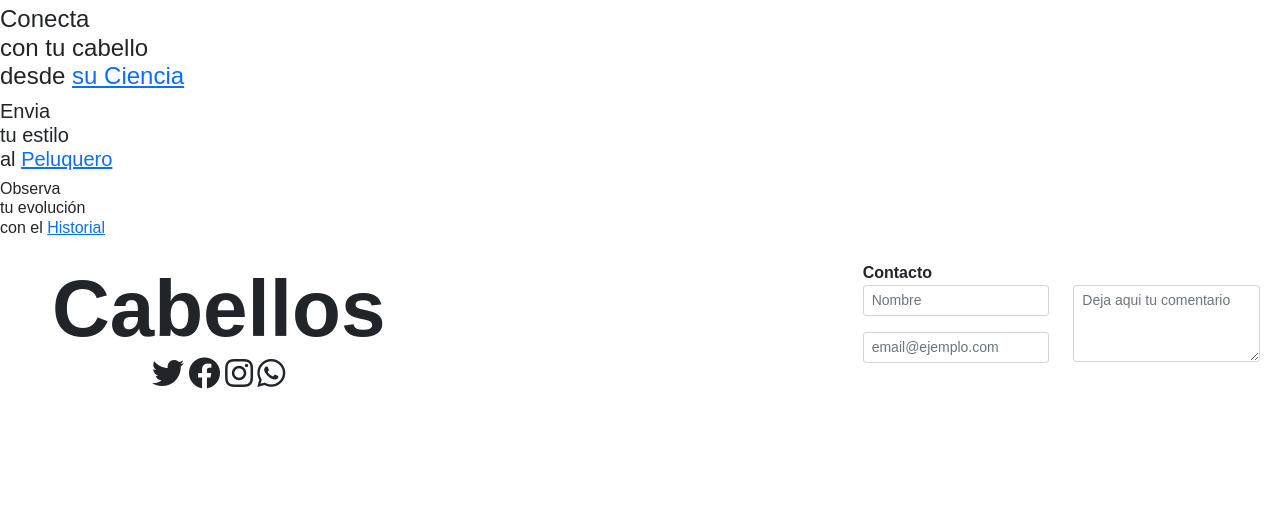
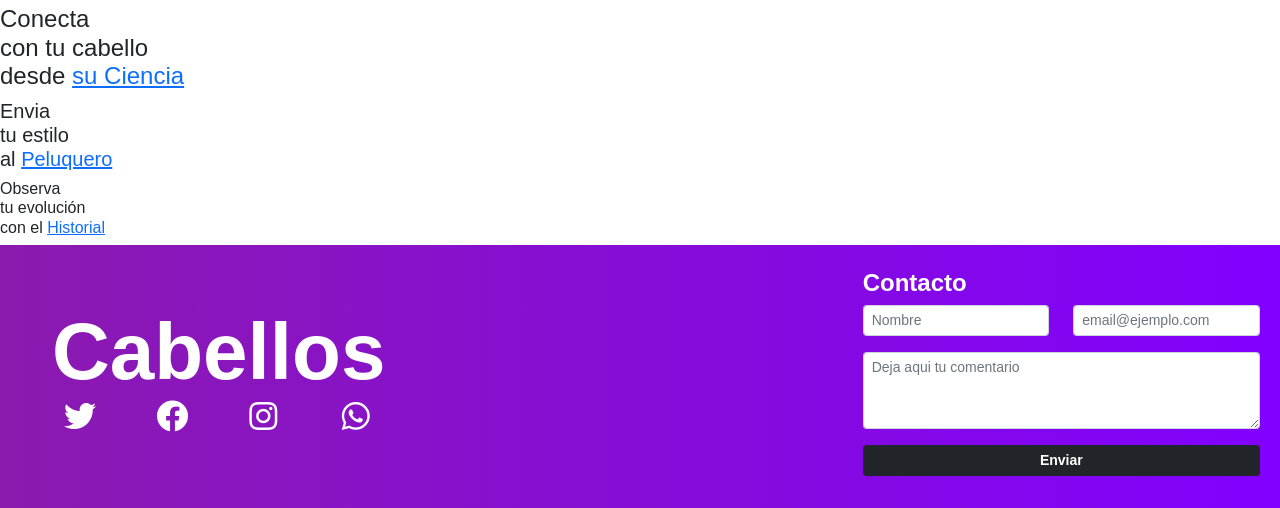
Before and after one commit to Daniel11V/Cabellos_Coderhouse, a plain HTML site: page index.html in a window 1280 px wide. Shown: the part 960-1468 px from the top of the page. Before the commit the page ends 1384 px from the top, so only its background shows below. Drawn offline with nearby package versions, Linux system fonts and the light colour scheme.

Commit message:
footer with bootstrap

```diff
--- a/css/index.css
+++ b/css/index.css
@@ -19,6 +19,28 @@ h1 {
     /* margin: 1% 2%; */
 }
 
-#portada h1 {
-    /* margin: 1 7%; */
+
+
+
+
+
+
+
+footer {
+    background-color: rgb(72, 12, 168);
+    background: linear-gradient(90deg, rgb(139 26 175), rgba(130,0,255,1));
+    color: #fff;
 }
+
+footer .logo-box {
+    max-width: min-content;
+}
+
+footer #social-media-links * {
+    cursor: pointer;
+    transition: all 0.2s;
+}
+
+footer #social-media-links *:hover {
+    transform: translate(5px, 5px);
+}
--- a/index.html
+++ b/index.html
@@ -62,34 +62,42 @@
     </main>
     <!-- Footer -->
     <footer class="container-fluid">
-        <div class="row row-cols-1 row-cols-sm-2 py-3 px-2 justify-content-between">
-            <div class="col-12 col-sm-6 col-lg-5 col-xl-4 mb-3 text-center">
+        <div class="row row-cols-1 row-cols-sm-2 py-3 px-2 justify-content-between align-items-center">
+            <div class="col-12 col-sm-6 col-lg-5 col-xl-4 mb-3">
                 <!-- logo -->
-                <div class="logo fw-bold display-1 mx-auto">Cabellos</div>
-                <div id="social-media-links mx-auto">
+                <div class="logo-box mx-auto">
+                    <div class="logo fw-bold display-1">Cabellos</div>
+                    <div id="social-media-links" class="row justify-content-between m-0">
                         <!-- Social Media Links -->
-                    <i class="fab fa-twitter fa-2x"></i>
-                    <i class="fab fa-facebook fa-2x"></i>
-                    <i class="fab fa-instagram fa-2x"></i>
-                    <i class="fab fa-whatsapp fa-2x"></i>
+                        <i class="fab fa-twitter fa-2x col-2"></i>
+                        <i class="fab fa-facebook fa-2x col-2"></i>
+                        <i class="fab fa-instagram fa-2x col-2"></i>
+                        <i class="fab fa-whatsapp fa-2x col-2"></i>
                     </div>
                 </div>
-            <div class="col-12 col-sm-6 col-lg-5 col-xl-4">
-                <span id="contact" class="fw-bold">Contacto</span>
-                <form class="row row-cols-1 row-cols-sm-2" action="#">
+            </div>
+            <div class="col-12 col-sm-6 col-lg-5 col-xl-4 mt-1">
+                <span id="contact" class="fw-bold fs-4">Contacto</span>
+                <form action="#">
+                    <div class="row row-cols-1 row-cols-sm-2 mt-1">
                         <div class="col">
                             <div class="input-group input-group-sm mb-3">
                                 <input type="text" class="form-control" id="floatingInputValue" placeholder="Nombre">
                             </div>
+                        </div>
+                        <div class="col">
                             <div class="input-group input-group-sm mb-3">
-                            <input type="email" class="form-control" id="floatingInput" placeholder="email@ejemplo.com">
+                                <input type="email" class="form-control" id="floatingInput"
+                                    placeholder="email@ejemplo.com">
                             </div>
                         </div>
-                    <div class="col">
+                    </div>
                     <div class="input-group input-group-sm mb-3">
                         <textarea class="form-control" placeholder="Deja aqui tu comentario" id="floatingTextarea2"
                             style="height: 77px"></textarea>
                     </div>
+                    <div class="d-grid mb-3">
+                        <input type="submit" class="btn btn-dark fw-bold btn-sm" id="floatingSubmit" value="Enviar">
                     </div>
                 </form>
             </div>
```
Lines whose indentation alone changed are shown as unchanged.
